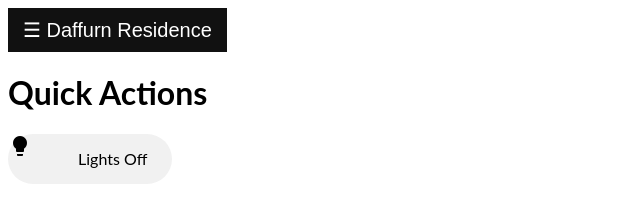
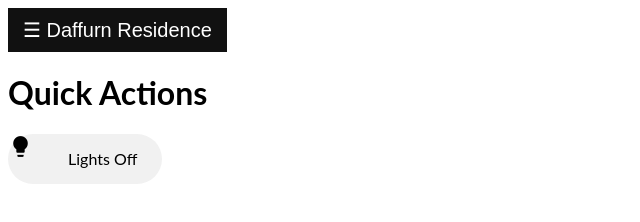
Before and after one commit to Graham-M-Evans/JaysHouse, a plain HTML site: page index.html in a window 1280 px wide. Shown: the full height of the page, 0-640 px from the left. Drawn offline with Linux system fonts and the light colour scheme.

Commit message:
Update index.html

```diff
--- a/index.html
+++ b/index.html
@@ -75,10 +75,11 @@
 
         .chip i {
               float: left;
-              margin: 0 20px 0 -25px;
+              margin: 0 10px 0 -25px;
               height: 50px;
               width: 50px;
               border-radius: 50%;
+              font-size: 25px
             }
 
         /* On smaller screens, where height is less than 450px, change the style of the sidenav (less padding and a smaller font size) */
```
